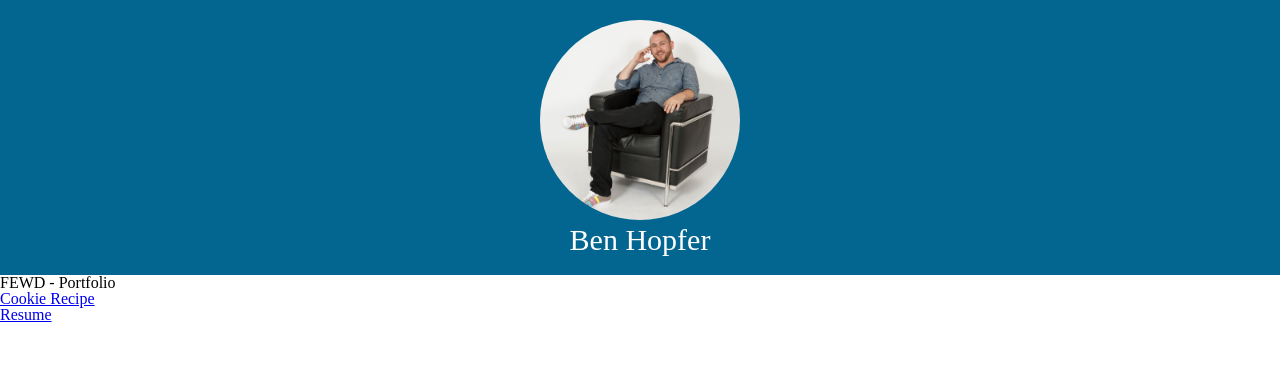
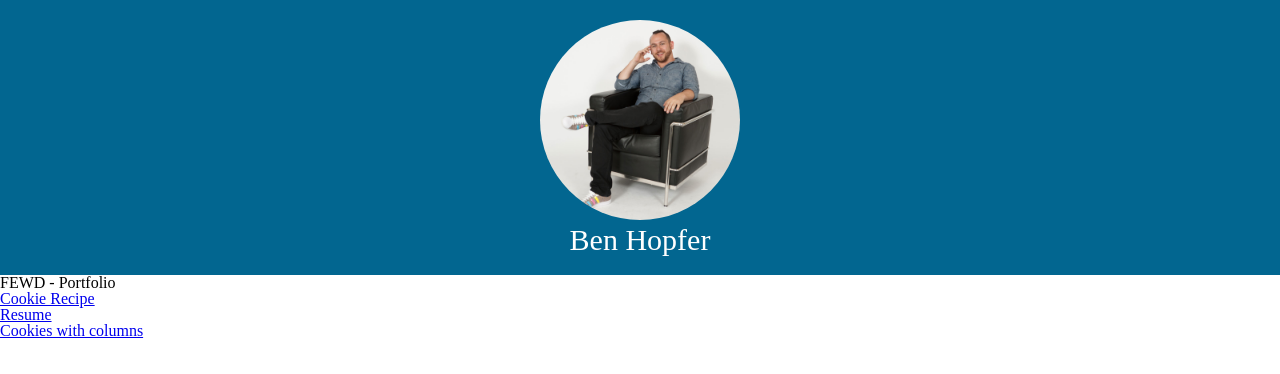
Before and after one commit to HopferDesign/fewd-36, a plain HTML site: page index.html in a window 1280 px wide. Drawn offline with Linux system fonts and the light colour scheme.

Commit message:
added cookies w columns to index

```diff
--- a/index.html
+++ b/index.html
@@ -19,6 +19,9 @@
 		<li>
 		<a href="resume/resume.html">Resume</a>
 		</li>
+		<li>
+		<a href="cookies-with-columns/cookie-recipe.html">Cookies with columns</a>
+		</li>
 	</ul>
 </body>
 </html>
```
